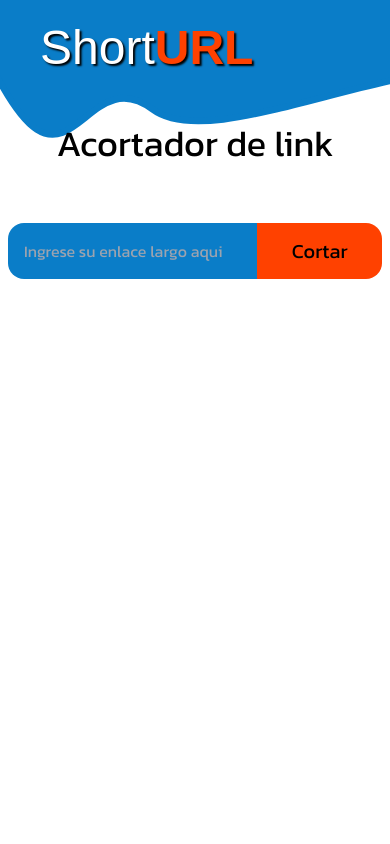
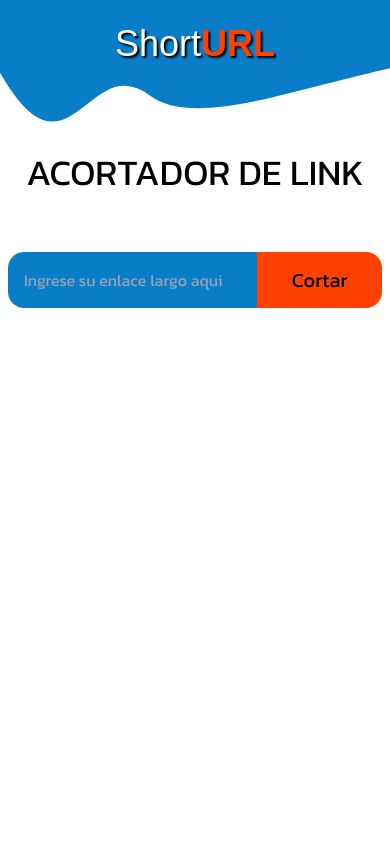
Before and after one commit to Agustin-Gonzalorena/shorturl, a Next.js app: page / in a window 390 px wide. Shown: the top 844 px of the page. Built offline with nearby package versions, Linux system fonts and the light colour scheme; a web font is replaced by a local one.

Commit message:
Add button disabled state and styling

```diff
--- a/app/components/FormUrl/FormUrl.jsx
+++ b/app/components/FormUrl/FormUrl.jsx
@@ -5,6 +5,7 @@ const FormUrl = () => {
   const [urlSend, setUrlSend] = useState("");
   const [info, setInfo] = useState([]);
   const [urlAccept, setUrlAccept] = useState("");
+  const [btnDisabled, setBtnDisabled] = useState(false);
 
   const validarURL = (url) => {
     const pattern = new RegExp(
@@ -23,7 +24,11 @@ const FormUrl = () => {
 
   const handleSubmit = async (event) => {
     event.preventDefault();
-    if (!validarURL(urlSend)) return;
+    setBtnDisabled(true);
+    if (!validarURL(urlSend)) {
+      setBtnDisabled(false);
+      return;
+    }
     try {
       const response = await fetch("/api", {
         method: "POST",
@@ -32,7 +37,10 @@ const FormUrl = () => {
         },
         body: JSON.stringify({ url: urlSend }),
       });
-      await response.json().then((data) => setInfo(data));
+      await response.json().then((data) => {
+        setInfo(data);
+        setBtnDisabled(false);
+      });
     } catch (error) {
       console.log(error);
     }
@@ -57,12 +65,22 @@ const FormUrl = () => {
           autoComplete="off"
           placeholder="Ingrese su enlace largo aqui"
         />
+        {btnDisabled ? (
+          <button
+            className="bg-[#FF4100] w-1/3 h-full rounded-r-2xl text-xl font-medium md:text-2xl  hover:border-2 hover:border-solid hover:border-opacity-100 hover:border-black  hover:text-white"
+            type="Submit"
+            disabled
+          >
+            Cortar
+          </button>
+        ) : (
           <button
             className="bg-[#FF4100] w-1/3 h-full rounded-r-2xl text-xl font-medium md:text-2xl  hover:border-2 hover:border-solid hover:border-opacity-100 hover:border-black  hover:text-white"
             type="Submit"
           >
             Cortar
           </button>
+        )}
       </form>
       {urlAccept != null ? (
         <p className="h-12"></p>
--- a/app/components/Header/Header.jsx
+++ b/app/components/Header/Header.jsx
@@ -2,10 +2,10 @@ import { logoFont } from "../../fonts";
 import styles from "./Header.module.css";
 const Header = () => {
   return (
-    <header className={` h-auto p-6 pl-10`}>
-      <h1
-        className={`${logoFont.className} , ${styles.title} , text-5xl text-white`}
-      >
+    <header
+      className={` h-auto p-6  text-4xl flex justify-center md:text-5xl md:pl-10 md:block`}
+    >
+      <h1 className={`${logoFont.className} , ${styles.title} ,  text-white`}>
         Short<strong className="text-[#FF4100]">URL</strong>
       </h1>
     </header>
--- a/app/globals.css
+++ b/app/globals.css
@@ -8,9 +8,14 @@
   background-image: url(../public/curve.svg);
   background-repeat: no-repeat;
   background-size: cover;
+  background-position-y: -4vw;
   height: 18vw;
   width: 100%;
   z-index: -1;
+}
+button:disabled {
+  cursor: not-allowed;
+  opacity: 0.5;
 }
 @media screen and (max-width: 768px) {
   .contain-curve {
--- a/app/page.js
+++ b/app/page.js
@@ -13,9 +13,9 @@ export default function Home() {
       <Header />
       <div className="contain-curve"></div>
       <main
-        className={` ${textFont.className} ,bg-slate-500 min-w-wh min-h-screen flex flex-col justify-start items-center pt-[7%] font-extrabold`}
+        className={` ${textFont.className} ,bg-slate-500 min-w-wh min-h-screen flex flex-col justify-start items-center pt-16 md:pt-[7%] font-extrabold`}
       >
-        <h1 className="text-4xl md:text-6xl">Acortador de link</h1>
+        <h1 className="text-4xl md:text-6xl">ACORTADOR DE LINK</h1>
         <div className=" min-h-56 w-full md:w-2/4 flex items-center justify-center p-2 flex-col">
           <FormUrl />
         </div>
```
Lines whose indentation alone changed are shown as unchanged.
